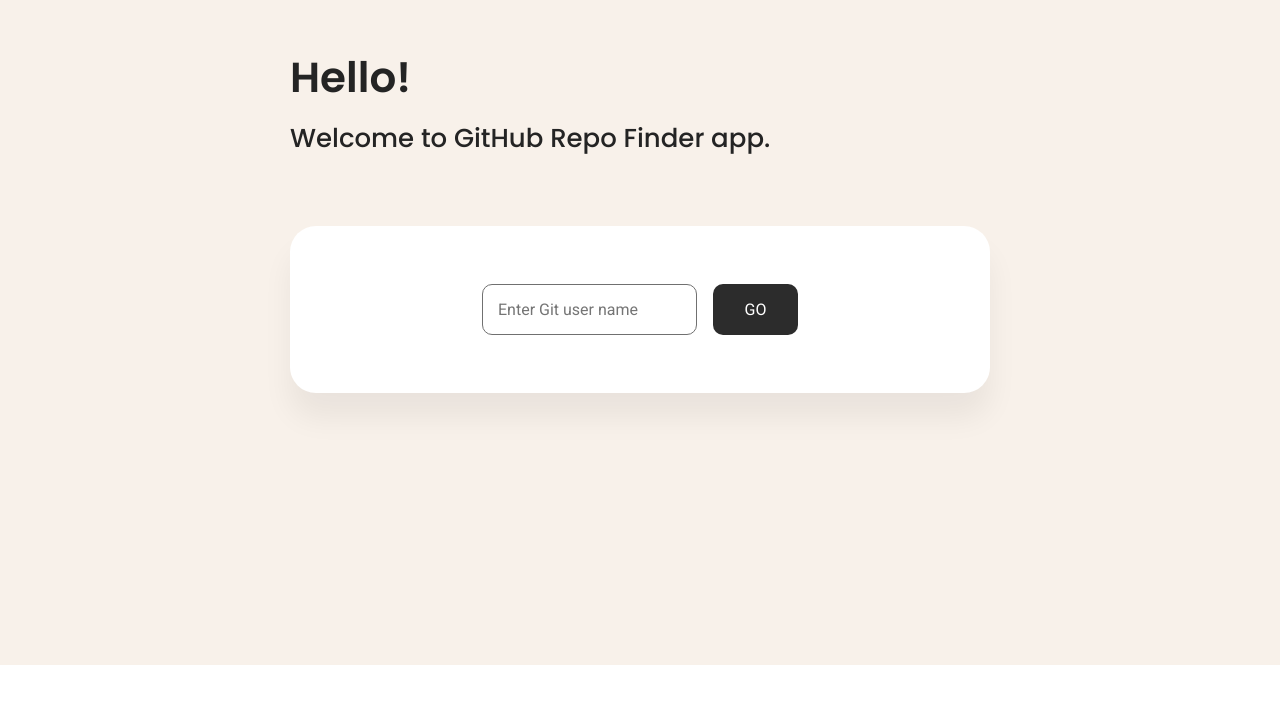
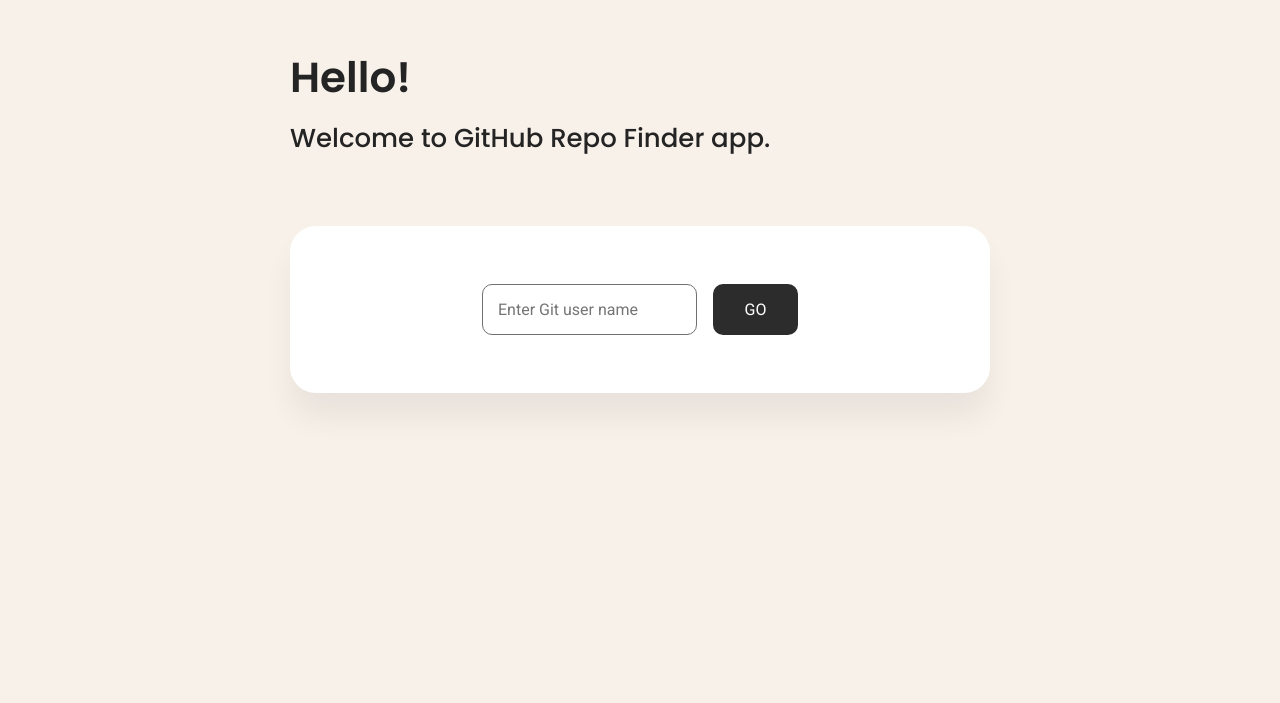
Before and after one commit to charitha95/repo-finder, a React (Create React App) app: page / in a window 1280 px wide. Shown: the part 135-838 px from the top of the page. Before the commit the page ends 800 px from the top, so only its background shows below. Built offline with nearby package versions, Linux system fonts and the light colour scheme.

Commit message:
fix (layout): fix layout issue

```diff
--- a/src/components/Layout/style.module.scss
+++ b/src/components/Layout/style.module.scss
@@ -4,7 +4,6 @@
   background-color: $body-background;
   display: flex;
   justify-content: center;
-  height: calc(100vh - 150px);
-  // align-items: center;
+  height: 100vh;
   padding-top: 150px;
 }
```
